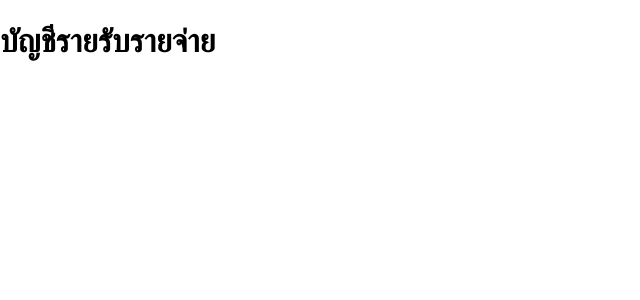
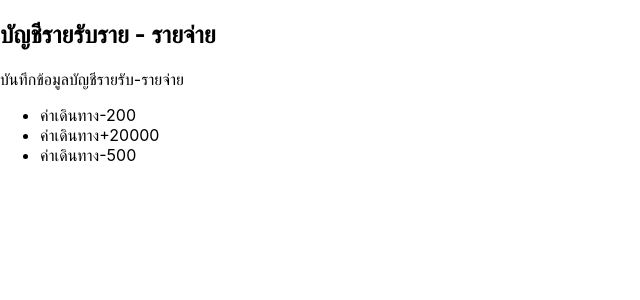
Before and after one commit to chankxow/ReactJs-Begin, a React (Create React App) app in the folder myApplication/react-basic/: page / in a window 1280 px wide. Shown: the top 300 px of the page, without its empty margins (0-640 px from the left). Built offline with nearby package versions, Linux system fonts and the light colour scheme.

Commit message:
Update App.js

```diff
--- a/myApplication/react-basic/src/App.js
+++ b/myApplication/react-basic/src/App.js
@@ -1,9 +1,20 @@
-import logo from './logo.svg';
 import './App.css';
 
 function App() {
   return (
-    <h1>บัญชีรายรับรายจ่าย</h1>
+    <>
+    <article>
+    <h1>บัญชีรายรับราย - รายจ่าย</h1>
+    <p>บันทึกข้อมูลบัญชีรายรับ-รายจ่าย</p>
+    <ul>
+      <li>ค่าเดินทาง<span>-200</span></li>
+      <li>ค่าเดินทาง<span>+20000</span></li>
+      <li>ค่าเดินทาง<span>-500</span></li>
+    </ul>
+    </article>
+
+
+    </>
   );
 
 
```
